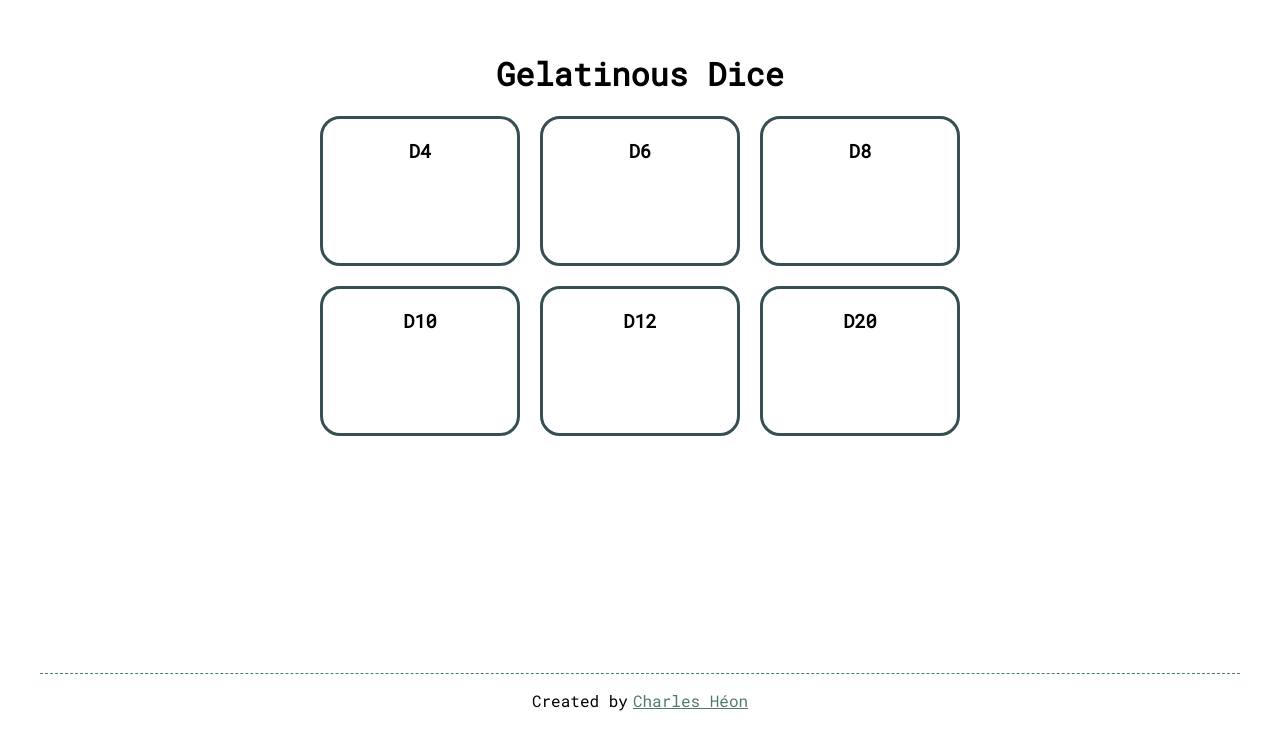
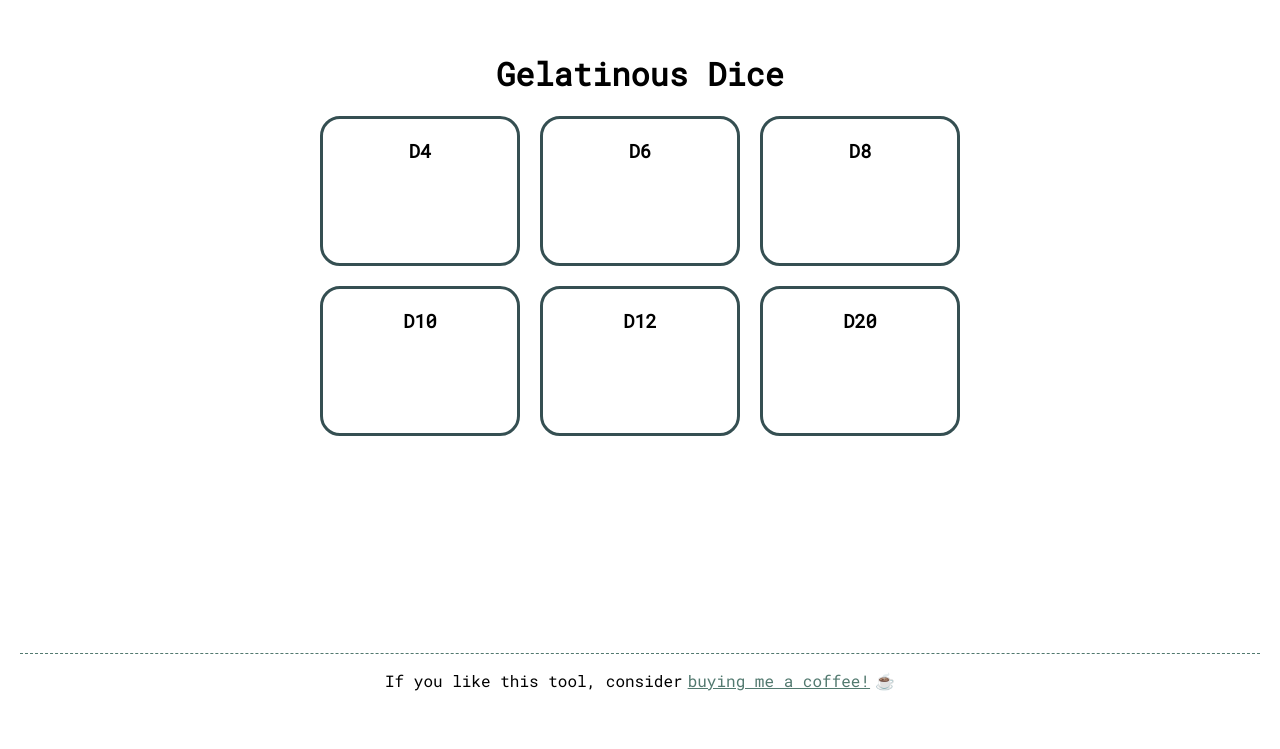
Before and after one commit to ChuckLeon/Gelatinous-dice, a Nuxt app: page / in a window 1280 px wide. Shown: the part 167-916 px from the top of the page. After the commit the page ends 894 px from the top, so only its background shows below. Built offline with nearby package versions, Linux system fonts and the light colour scheme.

Commit message:
Added ko-fi profile

```diff
--- a/assets/scss/basics/link.scss
+++ b/assets/scss/basics/link.scss
@@ -1,5 +1,5 @@
 .link {
   color: $color-secondary;
   text-decoration: underline;
-  margin-left: 5px;
+  margin: 0 5px;
 }
--- a/assets/scss/components/footer.scss
+++ b/assets/scss/components/footer.scss
@@ -1,5 +1,5 @@
 footer {
-  padding: $base2x;
+  padding: $base;
 
   .row {
     align-items: center;
--- a/components/global/Footer.vue
+++ b/components/global/Footer.vue
@@ -1,8 +1,9 @@
 <template>
   <footer>
       <div class="row">
-        <p>Created by</p>
-        <a class="link" href="https://github.com/ChuckLeon/" target="_blank" rel="noreferrer noopener"> Charles Héon</a>
+        <p>If you like this tool, consider</p>
+        <a class="link" href="https://ko-fi.com/charlesheon" target="_blank" rel="noreferrer noopener"> buying me a coffee!</a>
+        <p> ☕️</p>
       </div>
   </footer>
 </template>
```
